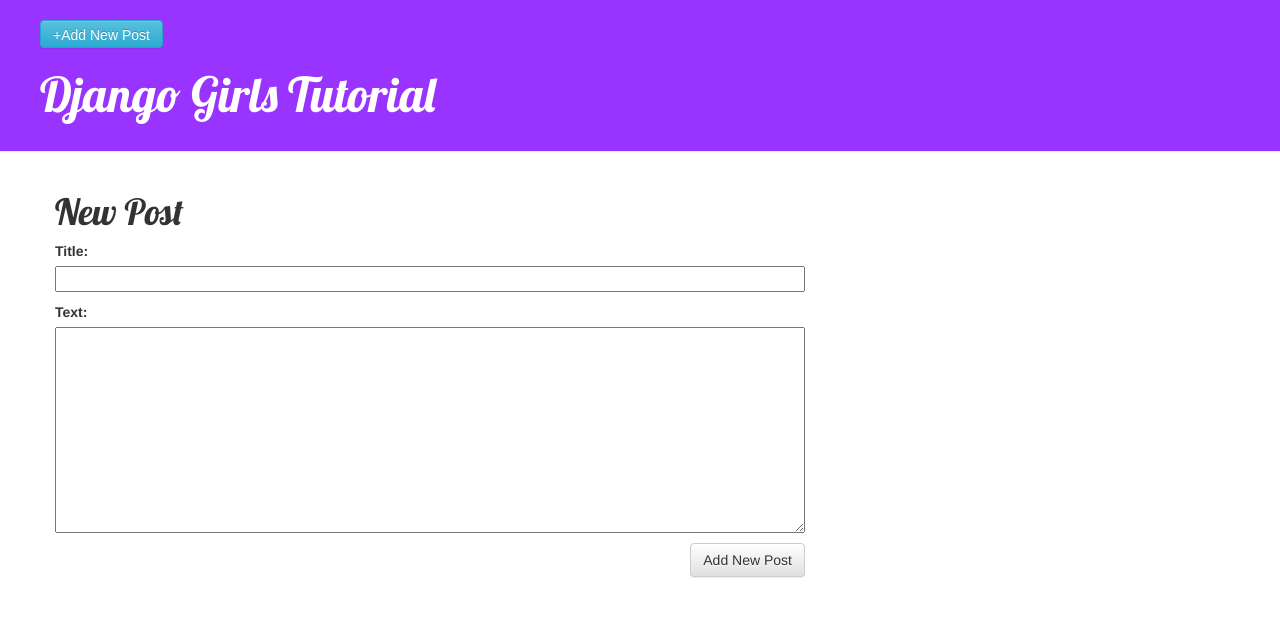
After one commit to Marissa-Gomes/my-first-blog, a Django app: page /post/new/ in a window 1280 px wide. The commit adds this page. Shown: the top 617 px of the page. Run offline with Django 3.2, Linux system fonts and the light colour scheme; the visitor is signed in with stand-in values (Sample User, id 1); some libraries are stand-ins or nearby versions.

Commit message:
Added views to create/edit blog posts

```diff
--- /dev/null
+++ b/blog/forms.py
@@ -0,0 +1,9 @@
+from django import forms
+
+from .models import Post
+
+class PostForm(forms.ModelForm):
+
+	class Meta:
+		model = Post
+		fields = ('title', 'text',)
--- a/blog/static/css/blog.css
+++ b/blog/static/css/blog.css
@@ -1,5 +1,5 @@
 .page-header {
-    background-color: #ff9400;
+    background-color: #9933ff;
     margin-top: 0;
     padding: 20px 20px 20px 40px;
 }
@@ -44,3 +44,7 @@
 .post h1 a, .post h1 a:visited {
     color: #000000;
 }
+
+a#add-new span{
+	font-family:sans-serif;
+}
--- a/blog/templates/blog/base.html
+++ b/blog/templates/blog/base.html
@@ -10,7 +10,11 @@
 	</head>
 	<body>
 		<div class="page-header">
+			{% if user.is_authenticated %}
+				<a id="add-new" class="btn btn-info" href="{% url 'post_new' %}" class="top-menu"><span class="glyphicon glyphicon-plus">Add New Post</span></a>
+			{% endif %}
 			<h1><a href="#">Django Girls Tutorial</a></h1>
+
 		</div>
 
 		<div class="content container">
--- a/blog/templates/blog/post_detail.html
+++ b/blog/templates/blog/post_detail.html
@@ -7,6 +7,9 @@
 			{{ post.published_date }}
 		</div>
 		{% endif %}
+		{% if user.is_authenticated %}
+			<a class="btn btn-default" href="{% url 'post_edit' pk=post.pk %}"><span class="glyphicon glyphicon-pencil"></span></a>
+		{% endif %}
 		<h1>{{ post.title }}</h1>
 		<p>{{ post.text|linebreaks }}</p>
 
--- /dev/null
+++ b/blog/templates/blog/post_edit.html
@@ -0,0 +1,10 @@
+{% extends 'blog/base.html' %}
+
+{% block content %}
+	<h1>New Post</h1>
+	<form method="POST" class="post-form">{% csrf_token %}
+		{{ form.as_p }}
+		<button type="submit" class="save btn btn-default">Add New Post</button>
+	</form>
+
+{% endblock %}
--- a/blog/urls.py
+++ b/blog/urls.py
@@ -4,4 +4,6 @@
 urlpatterns = [
 	url(r'^$', views.post_list, name='post_list'),
 	url(r'^post/(?P<pk>\d+)/$', views.post_detail, name='post_detail'),
+	url(r'^post/new/$', views.post_new, name='post_new'),
+	url(r'^post/(?P<pk>\d+)/edit/$', views.post_edit, name='post_edit'),
 ]
--- a/blog/views.py
+++ b/blog/views.py
@@ -1,6 +1,7 @@
-from django.shortcuts import render, get_object_or_404
+from django.shortcuts import render, get_object_or_404, redirect
 from django.utils import timezone
 from .models import Post
+from .forms import PostForm
 
 def post_list(request):
 	posts = Post.objects.filter(published_date__lte=timezone.now()).order_by('published_date')
@@ -9,3 +10,30 @@
 def post_detail(request, pk):
 	post = get_object_or_404(Post, pk=pk)
 	return render(request, 'blog/post_detail.html', {'post' : post})
+
+def post_new(request):
+	if request.method == "POST":
+		form = PostForm(request.POST)
+		if form.is_valid():
+			post = form.save(commit=False)
+			post.author = request.user
+			post.published_date = timezone.now()
+			post.save()
+		return redirect('post_detail', pk=post.pk)
+	else:
+		form = PostForm()
+	return render(request, 'blog/post_edit.html', {'form' : form })
+
+def post_edit(request, pk):
+	post = get_object_or_404(Post, pk=pk)
+	if request.method == "POST":
+		form = PostForm(request.POST, instance=post)
+		if form.is_valid():
+			post = form.save(commit=False)
+			post.author = request.user
+			post.published_date = timezone.now()
+			post.save()
+			return redirect('post_detail', pk=post.pk)
+	else:
+		form = PostForm(instance = post)
+	return render(request, 'blog/post_edit.html', {'form' : form })
```
Also changed, not shown: blog/templates/blog/form.html (added).
